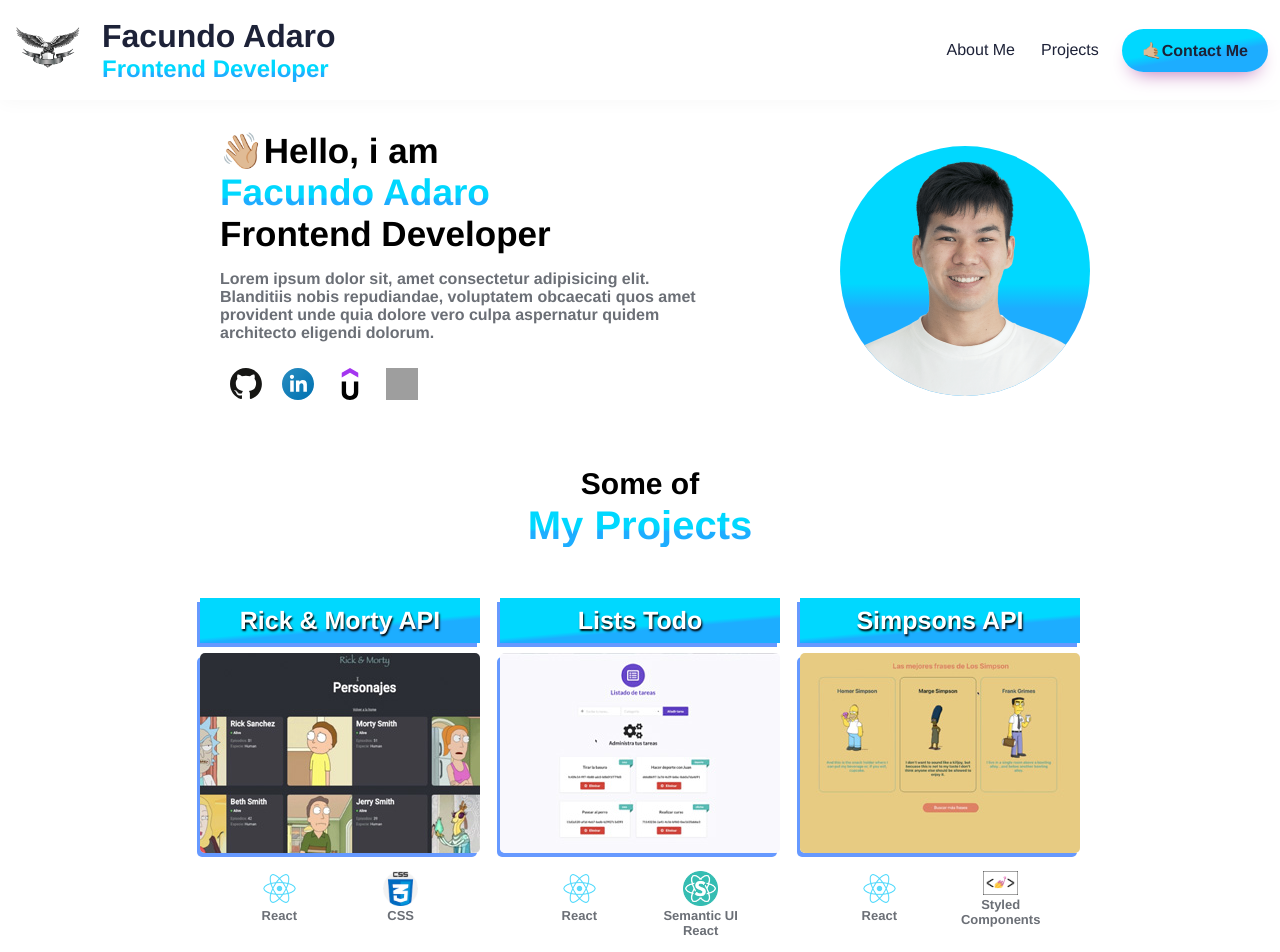
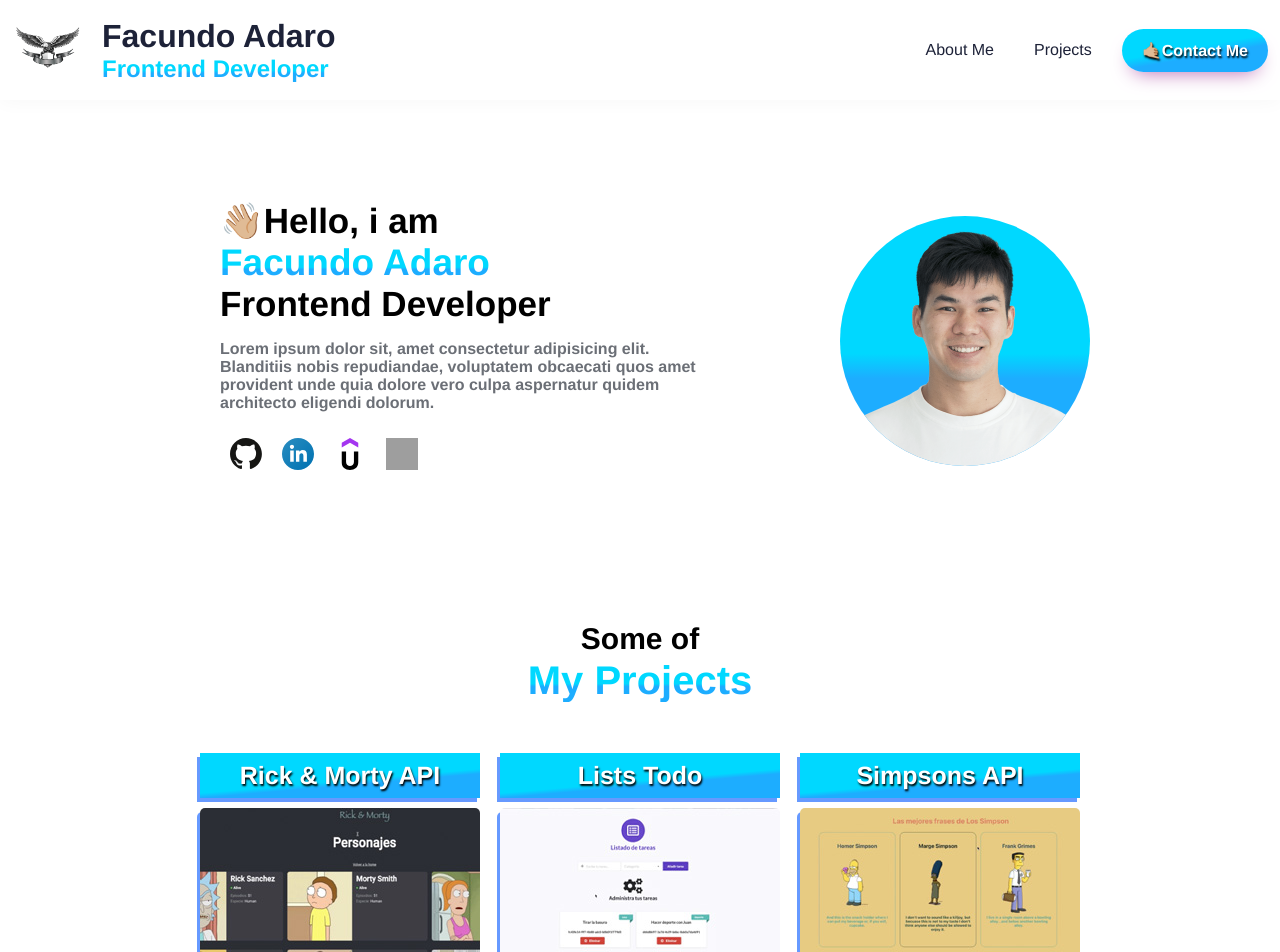
Before and after one commit to facuadaro/Portfolio, a React (Create React App) app: page / in a window 1280 px wide. Shown: the top 952 px of the page. Built offline with nearby package versions, Linux system fonts and the light colour scheme; grey boxes are pictures that could not be loaded.

Commit message:
feat: add functions on click to navbar

```diff
--- a/src/components/NavBar/NavBar.jsx
+++ b/src/components/NavBar/NavBar.jsx
@@ -5,6 +5,10 @@ import * as S from './NavBar.styles'
 function NavBar() {
 
     const [showMenuBurger, setShowMenuBurger] = useState(false)
+
+    const clickItemNav = item => (
+        document.getElementById(item).scrollIntoView({behavior: "smooth"})
+    )
 
     console.log(showMenuBurger)
 
@@ -23,9 +27,9 @@ function NavBar() {
             <S.BurgerMenu></S.BurgerMenu>
         </S.ContainerBurger>
         <S.ContainerItems showMenuBurger={showMenuBurger}>
-            <p>About Me</p>
-            <p>Projects</p>
-            <S.Button>🤙🏼Contact Me</S.Button>
+            <p onClick={() => clickItemNav("about-me")}>About Me</p>
+            <p onClick={() => clickItemNav("projects")}>Projects</p>
+            <S.Button onClick={() => clickItemNav("contact")}>🤙🏼Contact Me</S.Button>
         </S.ContainerItems>
     </S.ContainerNavbar>
   )
--- a/src/components/NavBar/NavBar.styles.jsx
+++ b/src/components/NavBar/NavBar.styles.jsx
@@ -2,7 +2,8 @@ import styled from 'styled-components'
 import { colors } from '../../styles/colors'
 
 export const ContainerNavbar = styled.div`
-
+position: fixed;
+width: 100%;
 max-height: 100vh;
 height: 100px;
 box-shadow: ${colors.BOX_SHADOW};
@@ -78,14 +79,20 @@ export const ContainerItems = styled.div`
         padding: 0 13px;
         text-decoration: none;
         color: ${colors.TEXT_BLACK};
-        font-weight: 500;
+
+        border-radius: 999px;
+        padding: 12px 20px;
+
     }
 
     @media (max-width: 768px) {
         display: ${(props) => (props.showMenuBurger ? 'inline-grid' : 'none')};
         position: absolute;
+        text-align: center;
+        justify-content: center;
         top: 100px;
         background: ${colors.TEXT_WHITE};
+        font-weight: 700;
         box-shadow: ${colors.BOX_SHADOW};
         padding: 10px 0 20px 0;
         width: 100%;
@@ -94,12 +101,19 @@ export const ContainerItems = styled.div`
         a {
             padding: 10px 20px;
         }
+
+        p {
+            color: ${colors.TEXT_WHITE};
+            background: linear-gradient(170deg,#00d8ff 45%, #1dadff 60%);
+            text-shadow: black 1px 2px 2px;
+        }
     }
 `
 
 export const Button = styled.button`
-    color: ${colors.TEXT_BLACK};
+    color: ${colors.TEXT_WHITE};
     box-shadow: ${colors.BOX_SHADOW_BUTTON};
+    text-shadow: black 1px 1.5px 2px;
     background: linear-gradient(170deg,#00d8ff 45%, #1dadff 60%);
     padding: 12px 20px;
     border-radius: 999px;
@@ -110,8 +124,15 @@ export const Button = styled.button`
     cursor: pointer;
 
     @media (max-width: 768px) {
-        width: 50%;
-        margin: 5px 10px 0 10px;
+        width: 100%;
+        /* margin: 5px 10px 0 10px; */
+        margin: 10px 0;
+        /* padding: 0; */
+        text-align: center;
+        display: flex;
+        justify-content: center;
+        align-items: center;
+
     }
 `
 
--- a/src/components/aboutme/AboutMe.jsx
+++ b/src/components/aboutme/AboutMe.jsx
@@ -36,7 +36,7 @@ const AboutMe = () => {
     ]
 
     return (
-        <S.ContainerAboutMe>
+        <S.ContainerAboutMe id='about-me'>
             <S.ContainerFlex>
                 <S.ContainerText>
                     <S.Title>
--- a/src/components/aboutme/AboutMe.styles.jsx
+++ b/src/components/aboutme/AboutMe.styles.jsx
@@ -2,7 +2,7 @@ import styled from "styled-components";
 import { colors } from "../../styles/colors";
 
 export const ContainerAboutMe = styled.div`
-
+    padding: 170px 0 0 0;
 `
 
 export const ContainerFlex = styled.div`
--- a/src/components/contact/Contact.jsx
+++ b/src/components/contact/Contact.jsx
@@ -44,7 +44,7 @@ const Contact = () => {
     const form = useRef()
 
     return (
-        <S.ContainerContact>
+        <S.ContainerContact id='contact'>
             <S.Title>
                 ✉️Contact with me
             </S.Title>
--- a/src/components/projects/Project.styles.jsx
+++ b/src/components/projects/Project.styles.jsx
@@ -4,10 +4,10 @@ import { colors } from "../../styles/colors";
 export const Projects = styled.div`
     max-width: 900px;
     margin: 0 auto;
-    padding-top: 15px;
+    padding-top: 100px;
 
     @media (max-width: 768px) {
-        padding-top: 10px;
+        padding-top: 80px;
     }
 `
 
--- a/src/components/projects/Projects.jsx
+++ b/src/components/projects/Projects.jsx
@@ -7,7 +7,7 @@ import  WebsiteLogo  from '../../svg/website.svg'
 const Projects = () => {
 
     return (
-        <S.Projects>
+        <S.Projects id='projects'>
             <S.Title>
                 Some of
                 <span>
```
